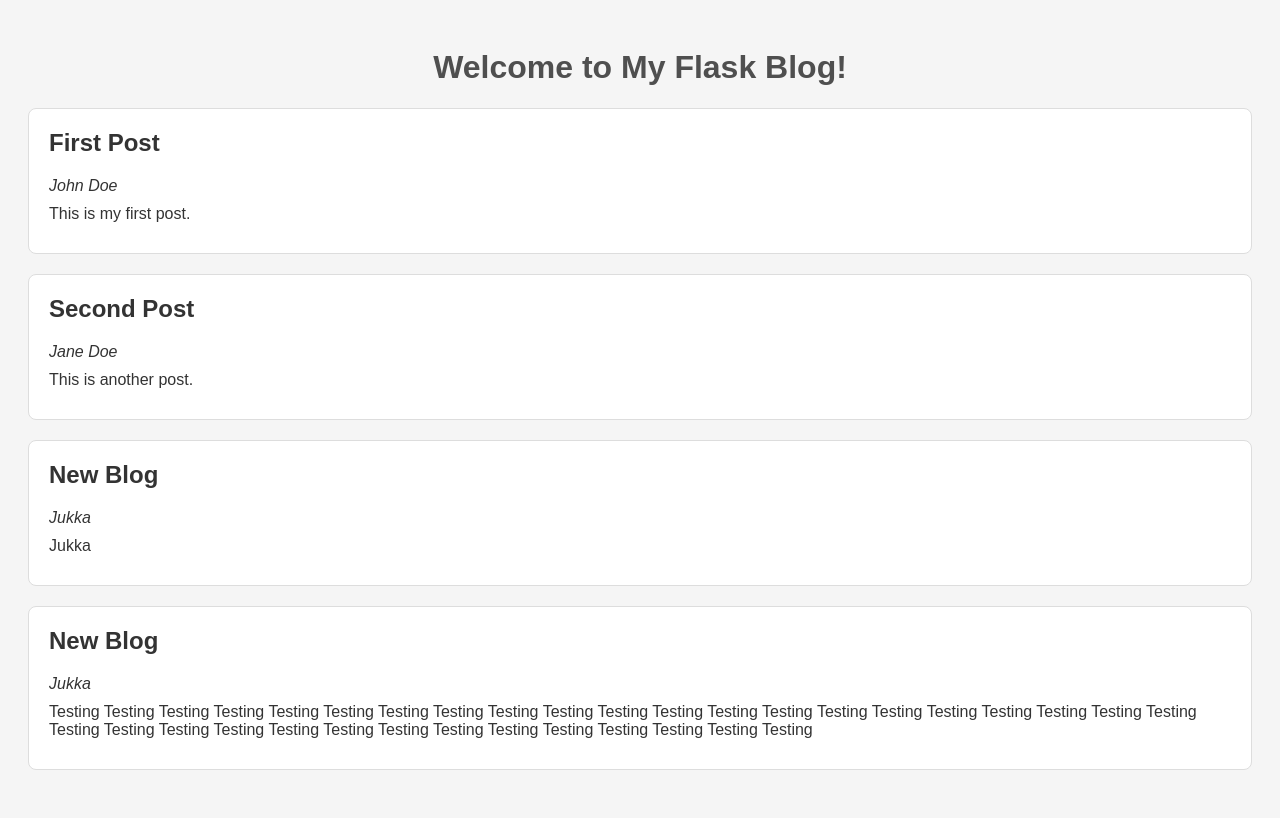
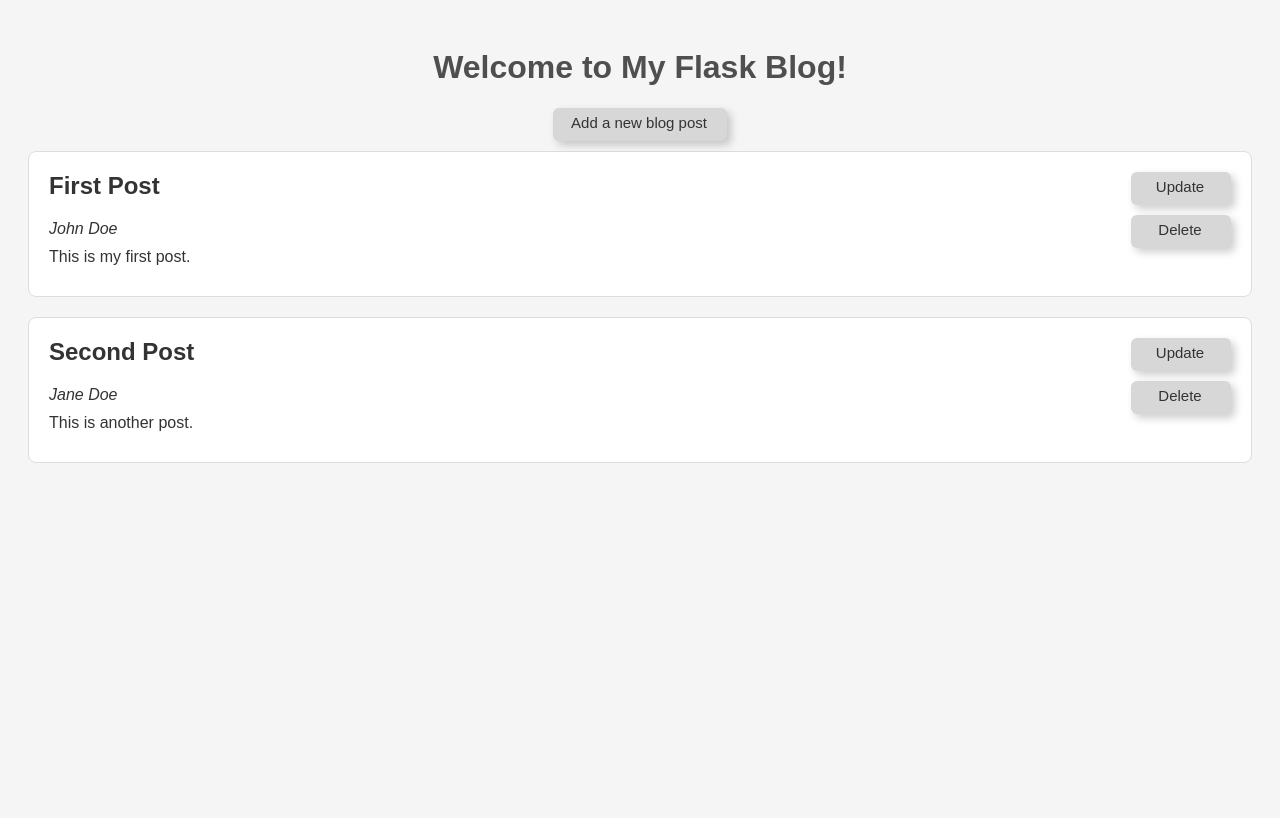
Before and after one commit to talvio/masterblog, a Flask app: page / in a window 1280 px wide. After the commit the page ends 463 px from the top, so only its background shows below. Run offline with Flask 3, Linux system fonts and the light colour scheme.

Commit message:
One can now delete blog posts.

```diff
--- a/app.py
+++ b/app.py
@@ -19,5 +19,10 @@ def add():
 
     return render_template('add.html')
 
+@app.route('/delete/<int:post_id>')
+def delete(post_id):
+    blog_posts.delete(post_id)
+    return redirect(url_for('index'))
+
 if __name__ == '__main__':
     app.run(host="0.0.0.0", port=5001, debug=True)
--- a/blog_posts.py
+++ b/blog_posts.py
@@ -43,3 +43,12 @@ def add_blog(title, author, content):
     )
     save_blogs(blogs)
     return new_blog_id
+
+def delete(blog_id):
+    """ Remove a blog post """
+    blogs = get_blogs()
+    for blog in blogs:
+        if blog.get('id') == str(blog_id):
+            blogs.remove(blog)
+            break
+    save_blogs(blogs)
--- a/data/blogs.json
+++ b/data/blogs.json
@@ -1 +1 @@
-[{"id": 1, "author": "John Doe", "title": "First Post", "content": "This is my first post."}, {"id": 2, "author": "Jane Doe", "title": "Second Post", "content": "This is another post."}, {"id": "3", "title": "New Blog", "author": "Jukka", "content": "Jukka"}, {"id": "4", "title": "New Blog", "author": "Jukka", "content": "Testing Testing Testing Testing Testing Testing Testing Testing Testing Testing Testing Testing Testing Testing Testing Testing Testing Testing Testing Testing Testing Testing Testing Testing Testing Testing Testing Testing Testing Testing Testing Testing Testing Testing Testing "}]
+[{"id": 1, "author": "John Doe", "title": "First Post", "content": "This is my first post."}, {"id": 2, "author": "Jane Doe", "title": "Second Post", "content": "This is another post."}]
--- a/static/style.css
+++ b/static/style.css
@@ -15,6 +15,8 @@ h1 {
 }
 
 .post {
+    display: grid;
+    grid-template-columns: 1fr minmax(100px, 10%);
     background-color: #FFF;
     border: 1px solid #DDD;
     padding: 20px;
@@ -31,6 +33,14 @@ h1 {
     position: relative;
     flex-direction: column;
     justify-content: center;
+    align-items: center;
+}
+
+.right_align {
+    display: flex;
+    position: relative;
+    flex-direction: column;
+    justify-content: right;
     align-items: center;
 }
 
@@ -113,3 +123,33 @@ textarea {
 .post p {
     margin: 10px 0;
 }
+
+.post_buttons {
+    justify-content: right;
+    align-items: end;
+}
+
+.link_button {
+    height: 25px;
+    margin: 0 0px 10px;
+    font-size: 15px;
+    background-color: #D7D7D7;
+    padding: 15px 20px 18px 18px;
+    color: #333;
+    border-radius: 6px;
+    overflow: hidden;
+    box-shadow: 4px 4px 8px rgba(0, 0, 0, 0.2);
+    &:hover, &:focus {
+        background: #A5A5A5;
+        font-style: normal;
+
+        text-decoration: none;
+    }
+    &:visited, &:link {
+        text-decoration: none;
+    }
+}
+
+.post_button {
+    width: 100px;
+}
--- a/templates/index.html
+++ b/templates/index.html
@@ -8,11 +8,18 @@
 </head>
 <body>
     <h1>Welcome to My Flask Blog!</h1>
+    <div class="center_align"><a class="link_button center_align" href="/add">Add a new blog post</a></div>
     {% for post in posts %}
     <div class="post">
-        <h2>{{ post.get('title') }}</h2>
-        <p><em>{{ post.get('author') }}</em></p>
-        <p>{{ post.get('content') }}</p>
+        <div>
+            <h2>{{ post.get('title') }}</h2>
+            <p><em>{{ post.get('author') }}</em></p>
+            <p>{{ post.get('content') }}</p>
+        </div>
+        <div class="post_buttons right_align ">
+            <div class="post_button"><a class="link_button center_align" href="/update/{{ post.get('id') }}">Update</a></div>
+            <div class="post_button"><a class="link_button center_align" href="/delete/{{ post.get('id') }}">Delete</a></div>
+        </div>
     </div>
     {% endfor %}
 </body>
```
